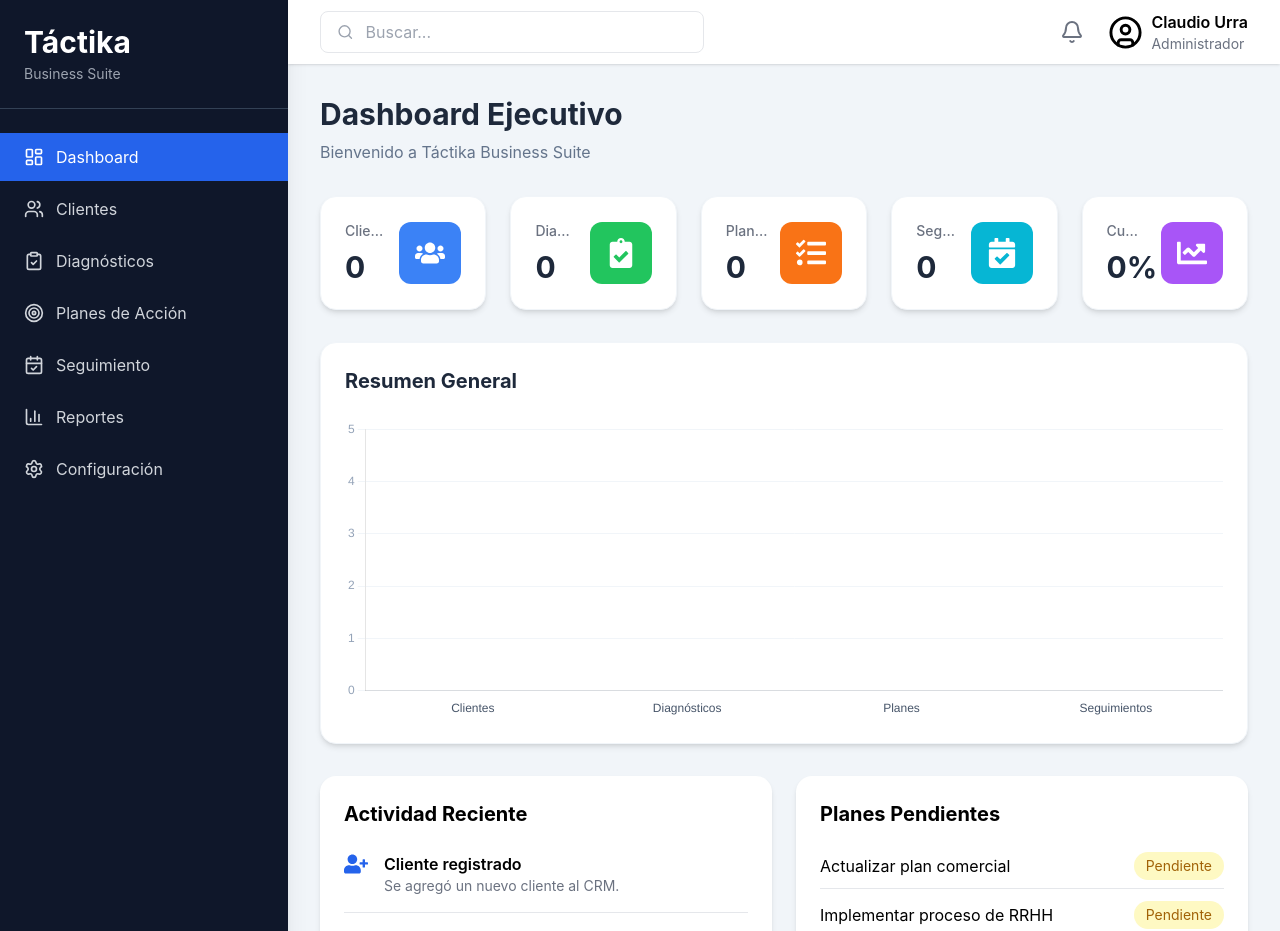
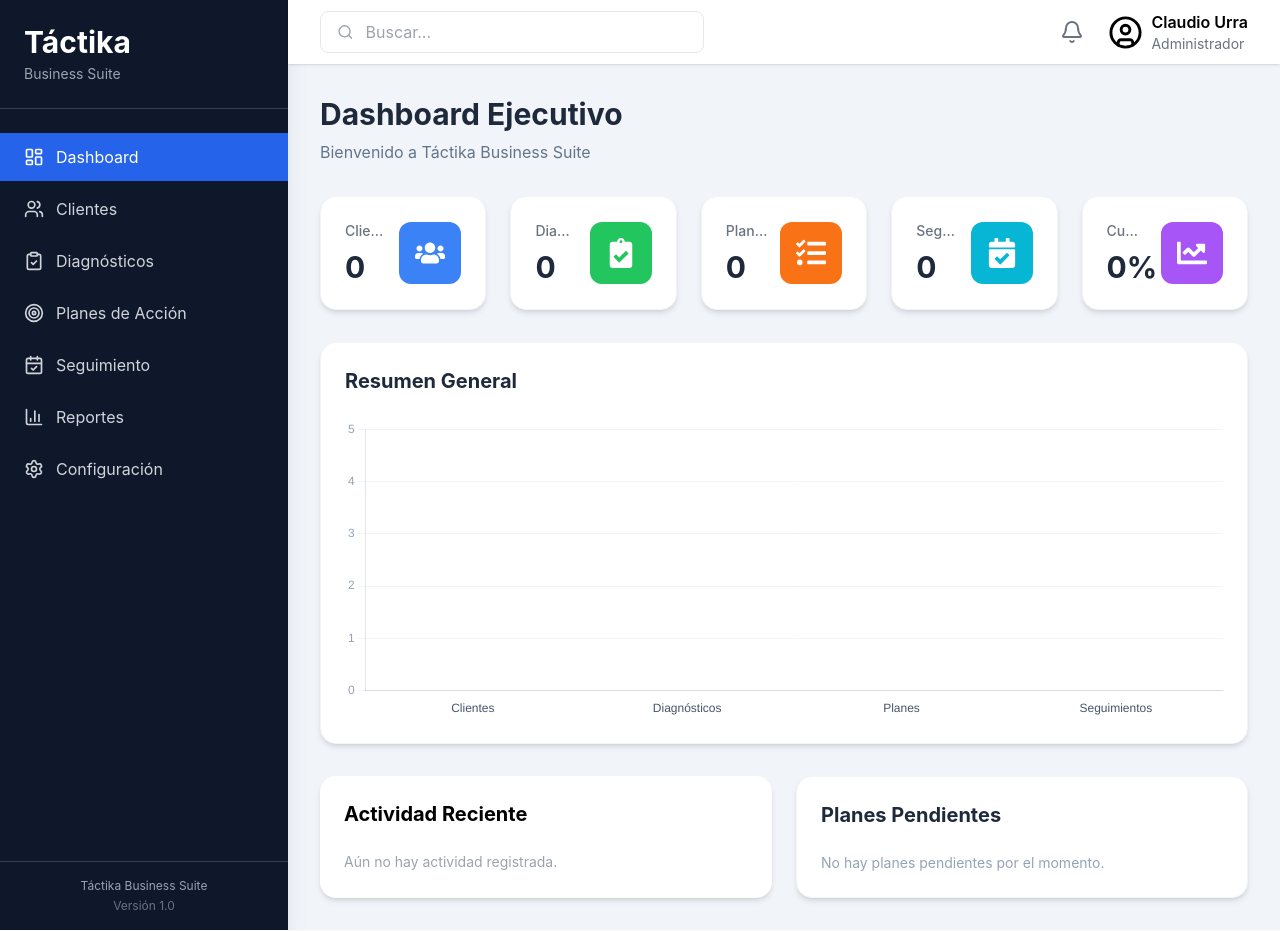
Before and after one commit to tactikaconsulting/tactika-business-suite, a React (Vite) app: page / in a window 1280 px wide. Shown: the top 931 px of the page. Built offline with nearby package versions, Linux system fonts and the light colour scheme.

Commit message:
Conectar Actividad Reciente y Planes Pendientes a datos reales de PlanAccion

```diff
--- a/src/components/Dashboard/PendingPlans.jsx
+++ b/src/components/Dashboard/PendingPlans.jsx
@@ -1,39 +1,61 @@
+import { obtenerPlanes } from "../../services/PlanAccionService";
+import { useEffect, useState } from "react";
+
 export default function PendingPlans() {
-  const planes = [
-    "Actualizar plan comercial",
-    "Implementar proceso de RRHH",
-    "Definir indicadores KPI",
-    "Crear presupuesto anual",
-  ];
+  const [planes, setPlanes] = useState([]);
+
+  useEffect(() => {
+    setPlanes(obtenerPlanes());
+  }, []);
+
+  const pendientes = planes.filter((plan) => plan.estado !== "Finalizado");
+
+  function colorBadge(estado) {
+    switch (estado) {
+      case "En Proceso":
+        return "bg-blue-100 text-blue-700";
+      case "Finalizado":
+        return "bg-green-100 text-green-700";
+      default:
+        return "bg-yellow-100 text-yellow-700";
+    }
+  }
 
   return (
-    <div className="bg-white rounded-2xl shadow-md p-6">
-
-      <h2 className="text-xl font-bold mb-6">
+    <div className="bg-white rounded-2xl shadow-md p-6 border border-slate-100">
+      <h2 className="text-xl font-bold mb-6 text-slate-800">
         Planes Pendientes
       </h2>
 
+      {pendientes.length === 0 ? (
+        <p className="text-slate-400 text-sm">
+          No hay planes pendientes por el momento.
+        </p>
+      ) : (
         <ul className="space-y-3">
-
-        {planes.map((plan, index) => (
-
+          {pendientes.map((plan) => (
             <li
-            key={index}
+              key={plan.id}
               className="flex justify-between items-center border-b pb-2"
             >
+              <div>
+                <p className="text-slate-700 font-medium">{plan.accion}</p>
+                <p className="text-slate-400 text-xs">
+                  {plan.empresa} · {plan.area}
+                </p>
+              </div>
 
-            <span>{plan}</span>
-
-            <span className="bg-yellow-100 text-yellow-700 px-3 py-1 rounded-full text-sm">
-              Pendiente
+              <span
+                className={`px-3 py-1 rounded-full text-sm ${colorBadge(
+                  plan.estado
+                )}`}
+              >
+                {plan.estado}
               </span>
-
             </li>
-
           ))}
-
         </ul>
-
+      )}
     </div>
   );
 }
--- a/src/components/Dashboard/RecentActivity.jsx
+++ b/src/components/Dashboard/RecentActivity.jsx
@@ -1,62 +1,101 @@
-import { FaUserPlus, FaClipboardCheck, FaTasks } from "react-icons/fa";
+import { FaUserPlus, FaClipboardCheck, FaTasks, FaCalendarCheck } from "react-icons/fa";
+import { useEffect, useState } from "react";
+
+import { obtenerClientes } from "../../services/ClienteService";
+import { obtenerDiagnosticos } from "../../services/DiagnosticoService";
+import { obtenerPlanes } from "../../services/PlanAccionService";
+import { obtenerSeguimientos } from "../../services/SeguimientoService";
+
+// PlanAccionService guarda "fecha" como "dd-mm-aaaa" (toLocaleDateString("es-CL")),
+// que new Date() no parsea de forma confiable en todos los navegadores.
+function parsearFechaCL(texto) {
+  if (!texto || typeof texto !== "string") return new Date(0);
+  const partes = texto.split("-");
+  if (partes.length !== 3) return new Date(0);
+  const [dia, mes, anio] = partes.map(Number);
+  return new Date(anio, mes - 1, dia);
+}
+
+// ClienteService, DiagnosticoService y SeguimientoService aún no confirmados:
+// si guardan "fecha" en otro formato, ajustar aquí.
+function obtenerFecha(item) {
+  if (item.fecha && item.fecha.includes("-") && item.fecha.length === 10) {
+    return parsearFechaCL(item.fecha);
+  }
+  const campo =
+    item.fecha || item.fechaCreacion || item.fechaIngreso || item.createdAt;
+  return campo ? new Date(campo) : new Date(0);
+}
+
+// ajusta: cambia "nombre" si ClienteService/DiagnosticoService/SeguimientoService
+// usan otro campo para el nombre del cliente
+function obtenerNombreCliente(item, fallback) {
+  return item.nombre || item.empresa || fallback;
+}
 
 export default function RecentActivity() {
-  const actividades = [
-    {
+  const [eventos, setEventos] = useState([]);
+
+  useEffect(() => {
+    const clientes = obtenerClientes();
+    const diagnosticos = obtenerDiagnosticos();
+    const planes = obtenerPlanes();
+    const seguimientos = obtenerSeguimientos();
+
+    const lista = [
+      ...clientes.map((c) => ({
         icono: <FaUserPlus className="text-blue-600" />,
         titulo: "Cliente registrado",
-      descripcion: "Se agregó un nuevo cliente al CRM.",
-    },
-    {
+        descripcion: obtenerNombreCliente(c, "Nuevo cliente en el CRM."),
+        fecha: obtenerFecha(c),
+      })),
+      ...diagnosticos.map((d) => ({
         icono: <FaClipboardCheck className="text-green-600" />,
         titulo: "Diagnóstico completado",
-      descripcion: "Se registró un nuevo diagnóstico empresarial.",
-    },
-    {
+        descripcion: obtenerNombreCliente(d, "Nuevo diagnóstico empresarial."),
+        fecha: obtenerFecha(d),
+      })),
+      ...planes.map((p) => ({
         icono: <FaTasks className="text-orange-500" />,
         titulo: "Plan de acción creado",
-      descripcion: "Se creó un nuevo plan de acción.",
-    },
-  ];
+        descripcion: `${p.accion} (${p.empresa})`,
+        fecha: obtenerFecha(p),
+      })),
+      ...seguimientos.map((s) => ({
+        icono: <FaCalendarCheck className="text-cyan-600" />,
+        titulo: "Seguimiento registrado",
+        descripcion: obtenerNombreCliente(s, "Nuevo seguimiento."),
+        fecha: obtenerFecha(s),
+      })),
+    ]
+      .sort((a, b) => b.fecha - a.fecha)
+      .slice(0, 6);
+
+    setEventos(lista);
+  }, []);
 
   return (
     <div className="bg-white rounded-2xl shadow-md p-6">
+      <h2 className="text-xl font-bold mb-6">Actividad Reciente</h2>
 
-      <h2 className="text-xl font-bold mb-6">
-        Actividad Reciente
-      </h2>
-
+      {eventos.length === 0 ? (
+        <p className="text-gray-400 text-sm">
+          Aún no hay actividad registrada.
+        </p>
+      ) : (
         <div className="space-y-5">
-
-        {actividades.map((item, index) => (
-
-          <div
-            key={index}
-            className="flex items-start gap-4 border-b pb-4"
-          >
-
-            <div className="text-2xl">
-              {item.icono}
-            </div>
+          {eventos.map((item, index) => (
+            <div key={index} className="flex items-start gap-4 border-b pb-4">
+              <div className="text-2xl">{item.icono}</div>
 
               <div>
-
-              <h3 className="font-semibold">
-                {item.titulo}
-              </h3>
-
-              <p className="text-gray-500 text-sm">
-                {item.descripcion}
-              </p>
-
+                <h3 className="font-semibold">{item.titulo}</h3>
+                <p className="text-gray-500 text-sm">{item.descripcion}</p>
               </div>
-
             </div>
-
           ))}
-
         </div>
-
+      )}
     </div>
   );
 }
```
Lines whose indentation alone changed are shown as unchanged.
